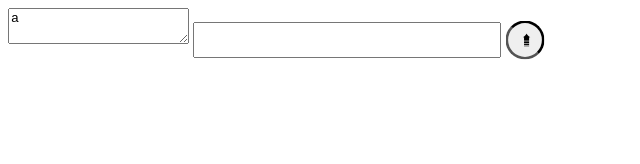
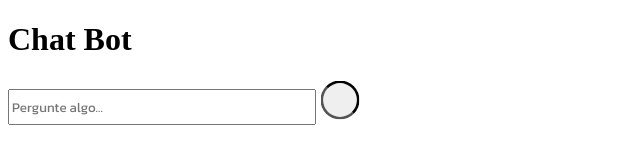
Before and after one commit to Luckikinhas/Chat-bot, a plain HTML site: page index.html in a window 1280 px wide. Shown: the whole page, without its empty margins (0-640 px from the left). Drawn offline with Linux system fonts and the light colour scheme.

Commit message:
Update index.html

```diff
--- a/index.html
+++ b/index.html
@@ -2,13 +2,30 @@
 <html>
     <head>
         <link rel="stylesheet" href="gemini.css">
+        <link rel="stylesheet" href="https://fonts.googleapis.com/css2?family=Kanit:wght@100;200;300;400;500;600;700;800;900&display=swap">
         <title>Chat bot test</title>
     </head>
 
+
     <body>
-        <textarea id=''>a</textarea>
-        <input type="text" id="pergunta"></input>
-        <input type="button" id="botao" value="&#10144;">
+
+        <div  class="backgroundDoChatBot">
+
+            <header class="cabecalhoChatbot">
+                <h1>Chat Bot</h1>
+            </header>
+
+            <div id="containerPerguntasERespostas"></div>
+
+            <footer class="RodapeChatBot">
+
+                <input type="text" id="pergunta" style="  font-family: 'Kanit';" placeholder="Pergunte algo..."></input>
+                <button  id="botao"></button>
+
+            </footer>
+            </div>
+        </div>
+
 
         <script type='module' src="gemini.js"></script>
     </body>
```
